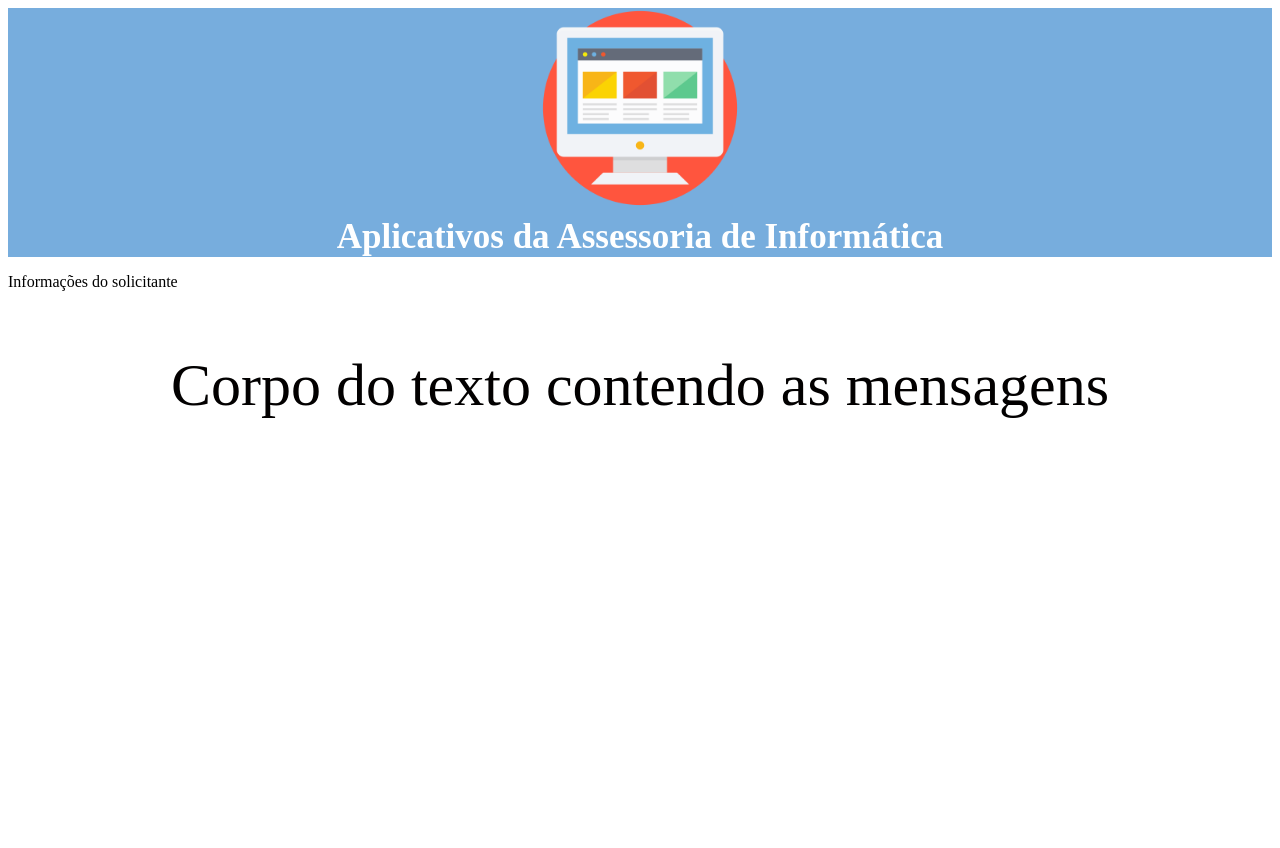
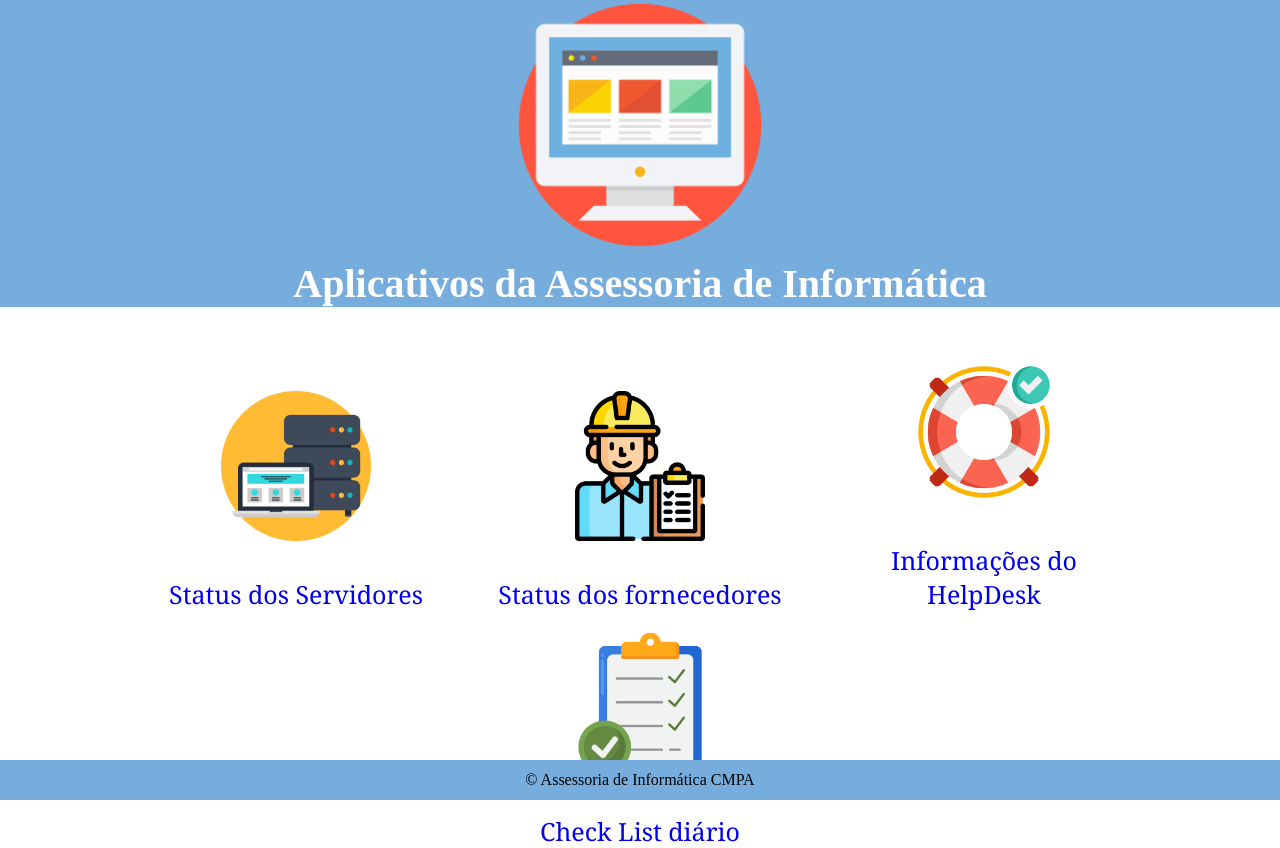
Before and after one commit to marcus-silveira/HTML_CSS, a plain HTML site: page home.html in a window 1280 px wide. Before the commit the page ends 800 px from the top, so only its background shows below. Drawn offline with Linux system fonts and the light colour scheme.

Commit message:
Adicionado itens a tela inicial. 90% finalizada

```diff
--- a/home.html
+++ b/home.html
@@ -5,29 +5,48 @@
     <meta charset="UTF-8">
     <meta http-equiv="X-UA-Compatible" content="IE=edge">
     <meta name="viewport" content="width=device-width, initial-scale=1.0">
-    <title>HelpDesk</title>
+    <title>Aplicativos</title>
     <link rel="stylesheet" type="text/css" href="style.css">
+
 </head>
 
 <body>
-    <div id="header">
+    <header class="heading">
         <h1>
             <img id="imagem_titulo" src="tela_inicial.png" alt="Icone de tela inicial"
-             width="200" height="200"
+             width="250" height="250"
             >
             <br>
             Aplicativos da Assessoria de Informática
         </h1>
+    </header>
+
+    <div class="apps">
+        <div id="servidores">
+            <img src="servidor.png" alt="Icone de servidores">
+            <a href="#">Status dos Servidores</a>
+        </div>
+
+        <div id="fornecedores">
+            <img src="fornecedor.png" alt="Icone de um funcionario">
+            <a href="#">Status dos fornecedores</a>
+        </div>
+
+        <div id="helpdesk">
+            <img src="helpdesk.png" alt="Icone de boia">
+            <a href="https://helpdesk.camarapoa.rs.gov.br"
+            target="_blank"
+            >Informações do HelpDesk</a>
+        </div>
+
+        <div id="check">
+            <img src="check_list.png" alt="Icone de um check_list">
+            <a href="#">Check List diário</a>
+        </div>
     </div>
-
-    <div id="apps">
-        <p id="Informações" class="HelpDesk">
-            Informações do solicitante
-        </p>
-        <p id="mensagem" class="HelpDesk">
-            Corpo do texto contendo as mensagens
-        </p>
-    </div>
+    <footer class="footer">
+        © Assessoria de Informática CMPA
+    </footer>
 
 </body>
 
--- a/style.css
+++ b/style.css
@@ -1,15 +1,53 @@
-h1 {
+body {
+    margin: 0;
+    padding: 0;
+
+}
+.heading h1 {
     background: #77addd;
     color: #fff;
     text-align: center;
     margin: 0;
-    font-size: 35px;
+    font-size: 40px;
     font-family: 'Times New Roman', Times, serif
 }
 
-#mensagem {
-    background: rgba(255, 255, 255, 0.466);
-    color: rgb(2, 0, 0);
+#servidores, #fornecedores, #helpdesk, #check{
+    padding: 20px;
+    color: black;
+    font-size: 25px;
+    width: 300px;
+    height: 150px;
+    display: inline-block;
+
+}
+
+div img{
+    width: 150px;
+    height: 150px;
+    margin-bottom: 30px;
+
+}
+
+div a {
+    text-decoration: None;
+    font-family: Cambria, Cochin, Georgia, Times, 'Times New Roman', serif;
+    display: inline-block;
+
+}
+
+.apps{
+    padding-top: 30px;
     text-align: center;
-    font-size: 60px;
+    width: 100%;
+    height: 100%;
 }
+.footer {
+    position: absolute;
+    bottom: 0;
+    background: #77addd;
+    width: 100%;
+    height: 40px;
+    text-align: center;
+    line-height: 40px;
+}
```
Also changed, not shown: check_list.png (added), fornecedor.png (added), helpdesk.png (added), informatica.png (added), servidor.png (added).
